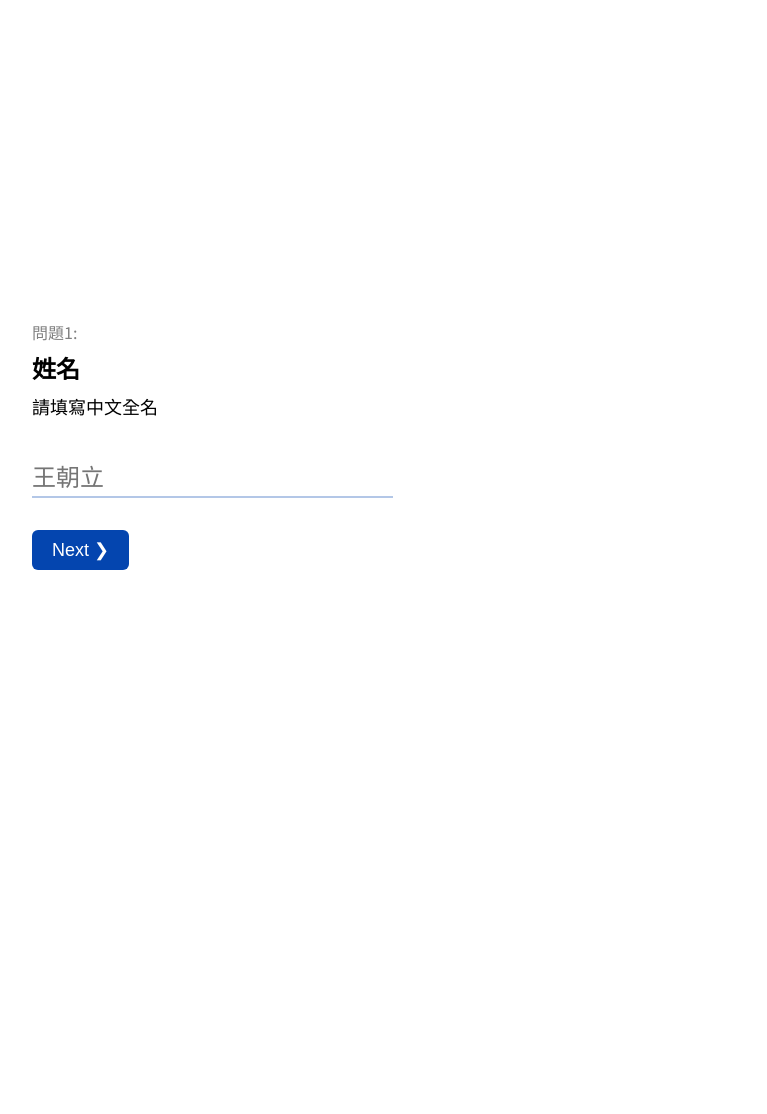
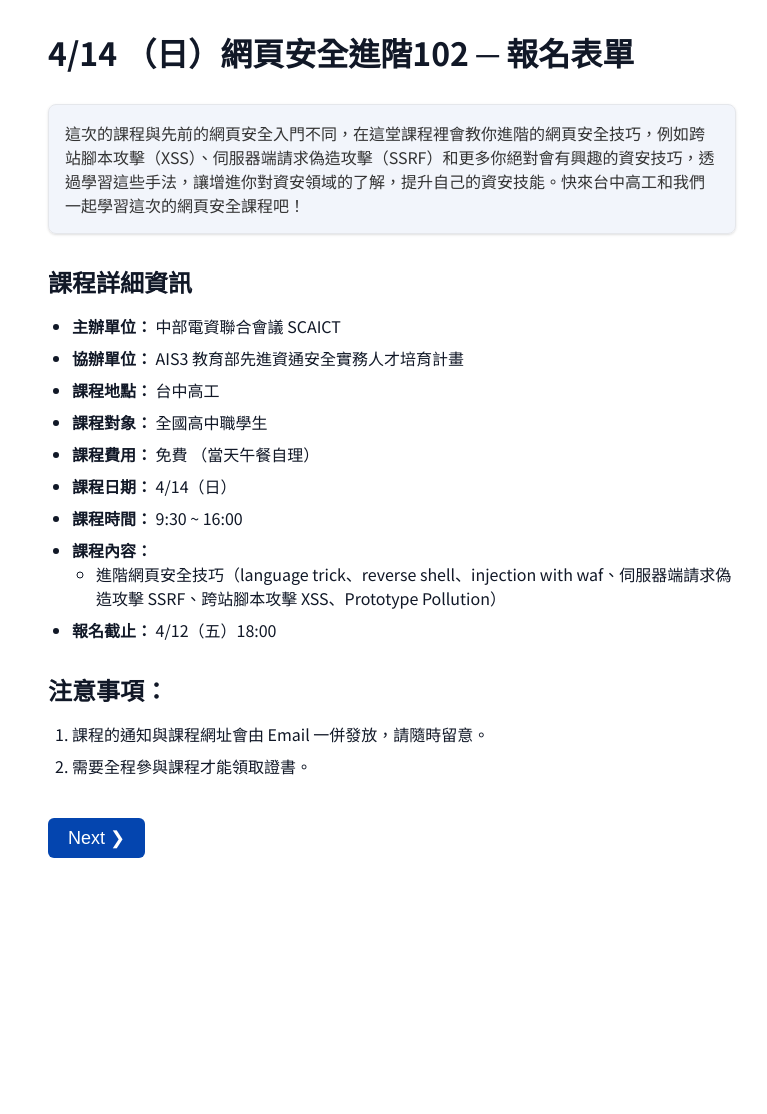
Before and after one commit to Edit-Mr/emform, a Flask app: page /form/1 in a window 1280 px wide. Shown: the whole page, without its empty margins (248-1015 px from the left). Run offline with Flask 3, Linux system fonts and the light colour scheme.

Commit message:
form wip add intro

```diff
--- /dev/null
+++ b/static/form.css
@@ -0,0 +1,173 @@
+/** @format */
+
+@import url("https://fonts.googleapis.com/css2?family=Noto+Sans+TC:wght@100..900&display=swap");
+
+* {
+    margin: 0;
+    padding: 0;
+    box-sizing: border-box;
+}
+body {
+    overflow: hidden;
+}
+
+body,
+input {
+    font-family: "Noto Sans TC", ststem-ui, sans-serif;
+    font-optical-sizing: auto;
+}
+
+main {
+    height: 100dvh;
+    background: #fff;
+    --theme-color: 217, 96%, 35%;
+    color: rgb(17 24 39);
+}
+
+section {
+    width: 100%;
+    height: 100%;
+    position: absolute;
+    top: 0;
+    left: 0;
+    opacity: 0;
+    transition: opacity 0.5s ease-out, transform 0.5s ease;
+    pointer-events: none;
+    transform: translateY(10rem);
+    overflow: auto;
+    line-height: 1.5;
+}
+
+section.show {
+    opacity: 1;
+    transform: none;
+    pointer-events: all;
+}
+
+section.last {
+    transform: translateY(-10rem);
+}
+
+.question {
+    max-width: 47rem;
+    min-height: 100%;
+    margin: auto;
+    display: flex;
+    align-items: center;
+    padding: 2rem;
+}
+
+.question-box {
+    margin-bottom: 4rem;
+}
+
+.question-img {
+    display: flex;
+}
+
+.question-img > div,
+.question-img > img {
+    flex: 1;
+    display: block;
+    height: 100%;
+}
+
+.question-img > div {
+    padding: 5rem;
+}
+
+.question-index {
+    font-size: 1rem;
+    line-height: 1.5rem;
+    color: hsl(0, 0%, 50%);
+    margin-bottom: 0.5rem;
+}
+.intro h1 {
+    font-size: 2rem;
+    line-height: 2.5rem;
+    margin-bottom: 2rem;
+}
+
+h2 {
+    font-size: 1.5rem;
+    line-height: 2rem;
+    margin-bottom: 0.5rem;
+}
+.intro h2{
+    margin-block:2rem 1rem;
+}
+.intro p{
+    margin-bottom: 1rem;
+}
+
+ p {
+    font-size: 1.125rem;
+    line-height: 1.75rem;
+    margin-bottom: 2.5rem;
+}
+
+.intro li{
+    margin-bottom: .5rem;
+    margin-left: 1.5rem;
+}
+
+.text-input {
+    position: relative;
+}
+
+input {
+    color: hsl(var(--theme-color));
+    box-shadow: none;
+    width: 100%;
+    display: block;
+    border: none;
+    outline: transparent;
+    background-color: transparent;
+    padding: 0 0 0.2rem;
+    font-size: 1.5rem;
+    line-height: 2rem;
+    border-bottom: 2px solid hsl(var(--theme-color), 0.3);
+}
+
+input + div {
+    content: "";
+    position: absolute;
+    bottom: 0;
+    left: 0;
+    width: 0%;
+    height: 2px;
+    background-color: hsl(var(--theme-color));
+    transition: all 0.3s ease-in-out;
+}
+
+input:focus ~ div {
+    width: 100%;
+}
+
+button {
+    margin-top: 2rem;
+    border-radius: 0.375rem;
+    padding: 0.375rem 1.25rem;
+    font-size: 1.125rem;
+    line-height: 1.75rem;
+    font-weight: 500;
+    background-color: hsl(var(--theme-color));
+    color: #fff;
+    outline: transparent;
+    border: none;
+    cursor: pointer;
+}
+
+.question-box > div + div {
+    margin-top: 2rem;
+}
+
+.highlight{
+    color: hsl(0, 0%, 20%);
+    background: hsl(var(--theme-color), 0.05);
+    padding: 1rem;
+    border-radius: .5rem;
+    margin-bottom: 2rem;
+    border: 1px solid rgb(229, 231, 235);
+    box-shadow: rgba(0, 0, 0, 0) 0px 0px 0px 0px, rgba(0, 0, 0, 0) 0px 0px 0px 0px, rgba(0, 0, 0, 0.1) 0px 1px 3px 0px, rgba(0, 0, 0, 0.1) 0px 1px 2px -1px;
+}
--- a/templates/form.html
+++ b/templates/form.html
@@ -5,146 +5,44 @@
     <meta charset="UTF-8">
     <meta name="viewport" content="width=device-width, initial-scale=1.0">
     <title>Form</title>
-    <style>
-        @import url('https://fonts.googleapis.com/css2?family=Noto+Sans+TC:wght@100..900&display=swap');
-
-        * {
-            margin: 0;
-            padding: 0;
-            box-sizing: border-box;
-        }
-
-        body,
-        input {
-            font-family: "Noto Sans TC", ststem-ui, sans-serif;
-            font-optical-sizing: auto;
-        }
-
-        main {
-            height: 100dvh;
-            background: #FFF;
-        }
-
-        section {
-            width: 100%;
-            height: 100%;
-            position: absolute;
-            top: 0;
-            left: 0;
-            opacity: 0;
-            transition: opacity 0.5s ease-out,  transform 0.5s ease;
-            pointer-events: none;
-            transform: translateY(10rem);
-        }
-
-        section.show {
-            opacity: 1;
-            transform: none;
-            pointer-events: all;
-        }
-
-        section.last {
-            transform: translateY(-10rem);
-        }
-
-        .question {
-            max-width: 45rem;
-            height: 100%;
-            margin: auto;
-            display: flex;
-            align-items: center;
-        }
-
-        .question-box {
-            margin-top: 5rem;
-            margin-bottom: 9rem;
-        }
-
-        .question-img {
-            display: flex;
-        }
-
-        .question-img>div,
-        .question-img>img {
-            flex: 1;
-            display: block;
-            height: 100%;
-        }
-
-        .question-img>div {
-            padding: 5rem;
-        }
-
-        .question-index {
-            font-size: 1rem;
-            line-height: 1.5rem;
-            color: hsl(0, 0%, 50%);
-            margin-bottom: .5rem;
-        }
-
-        h2 {
-            font-size: 1.5rem;
-            line-height: 2rem;
-            margin-bottom: .5rem;
-        }
-
-        p {
-            font-size: 1.125rem;
-            line-height: 1.75rem;
-            margin-bottom: 2.5rem;
-        }
-
-        .text-input {
-            position: relative;
-        }
-
-        input {
-            color: rgb(4, 69, 175);
-            box-shadow: none;
-            width: 100%;
-            display: block;
-            border: none;
-            outline: transparent;
-            background-color: transparent;
-            padding: 0 0 .2rem;
-            font-size: 1.5rem;
-            line-height: 2rem;
-            border-bottom: 2px solid rgb(4, 69, 175, .3);
-        }
-
-        input+div {
-            content: '';
-            position: absolute;
-            bottom: 0;
-            left: 0;
-            width: 0%;
-            height: 2px;
-            background-color: rgb(4, 69, 175);
-            transition: all 0.3s ease-in-out;
-        }
-
-        input:focus~div {
-            width: 100%;
-        }
-
-        button {
-            margin-top: 2rem;
-            border-radius: .375rem;
-            padding: .375rem 1.25rem;
-            font-size: 1.125rem;
-            line-height: 1.75rem;
-            font-weight: 500;
-            background-color: rgb(4, 69, 175);
-            color: #FFF;
-            outline: transparent;
-            border: none;
-            cursor: pointer;
-        }
-    </style>
+    <link rel="stylesheet" href="/static/form.css">
 </head>
 
 <body>
     <main>
+        <section>
+            <div class="question intro">
+                <div class="question-box">
+                    <h1>4/14 （日）網頁安全進階102 ─ 報名表單</h1>
+                    <div class="highlight">
+                        這次的課程與先前的網頁安全入門不同，在這堂課程裡會教你進階的網頁安全技巧，例如跨站腳本攻擊（XSS）、伺服器端請求偽造攻擊（SSRF）和更多你絕對會有興趣的資安技巧，透過學習這些手法，讓增進你對資安領域的了解，提升自己的資安技能。快來台中高工和我們一起學習這次的網頁安全課程吧！
+                    </div>
+                    <h2>課程詳細資訊</h2>
+                    <ul>
+                        <li><strong>主辦單位：</strong> 中部電資聯合會議 SCAICT</li>
+                        <li><strong>協辦單位：</strong> AIS3 教育部先進資通安全實務人才培育計畫</li>
+                        <li><strong>課程地點：</strong> 台中高工</li>
+                        <li><strong>課程對象：</strong> 全國高中職學生</li>
+                        <li><strong>課程費用：</strong> 免費 （當天午餐自理）</li>
+                        <li><strong>課程日期：</strong> 4/14（日）</li>
+                        <li><strong>課程時間：</strong> 9:30 ~ 16:00</li>
+                        <li><strong>課程內容：</strong>
+                            <ul>
+                                <li>進階網頁安全技巧（language trick、reverse shell、injection with waf、伺服器端請求偽造攻擊 SSRF、跨站腳本攻擊
+                                    XSS、Prototype Pollution）</li>
+                            </ul>
+                        </li>
+                        <li><strong>報名截止：</strong> 4/12（五）18:00</li>
+                    </ul>
+                    <h2>注意事項：</h2>
+                    <ol>
+                        <li>課程的通知與課程網址會由 Email 一併發放，請隨時留意。</li>
+                        <li>需要全程參與課程才能領取證書。</li>
+                    </ol>
+                    <button class="next">Next ❯</button>
+                </div>
+            </div>
+        </section>
         <section>
             <div class="question">
                 <div class="question-box">
@@ -181,6 +79,46 @@
                 </div>
             </div>
         </section>
+        <section>
+            <div class="question">
+                <div class="question-box">
+                    <div class="question-index">
+                        問題3:
+                    </div>
+                    <h2>長度</h2>
+                    <p>
+                        請填寫數字
+                    </p>
+                    <div class="text-input">
+                        <input type="number" placeholder="30">
+                        <div></div>
+                    </div>
+                    <button class="next">Next ❯</button>
+                </div>
+            </div>
+        </section>
+        <section>
+            <div class="question">
+                <div class="question-box">
+                    <div class="question-index">
+                        問題4:
+                    </div>
+                    <h2>班級座號</h2>
+                    <p>
+                        請填寫班級座號
+                    </p>
+                    <div class="text-input">
+                        <input type="number" placeholder="505">
+                        <div></div>
+                    </div>
+                    <div class="text-input">
+                        <input type="number" placeholder="21">
+                        <div></div>
+                    </div>
+                    <button class="next">Next ❯</button>
+                </div>
+            </div>
+        </section>
     </main>
     <script>
         const main = document.querySelector('main');
```
